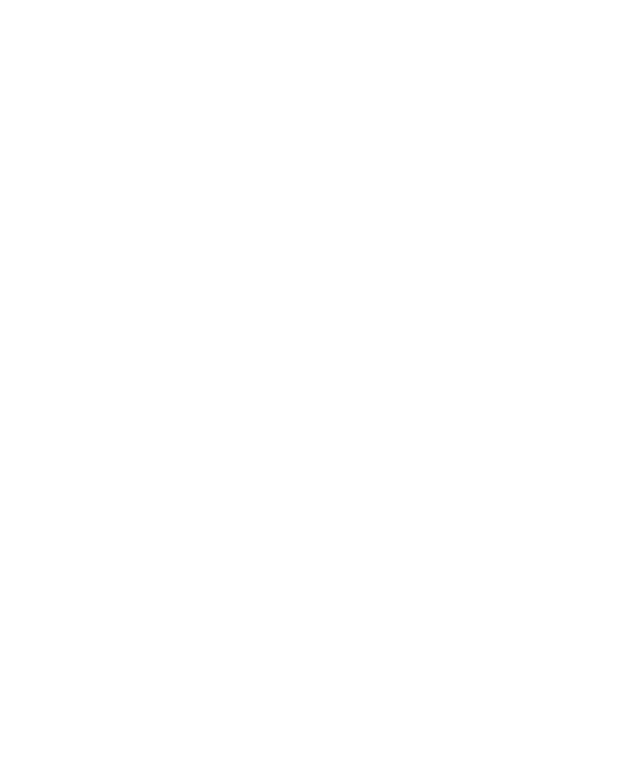
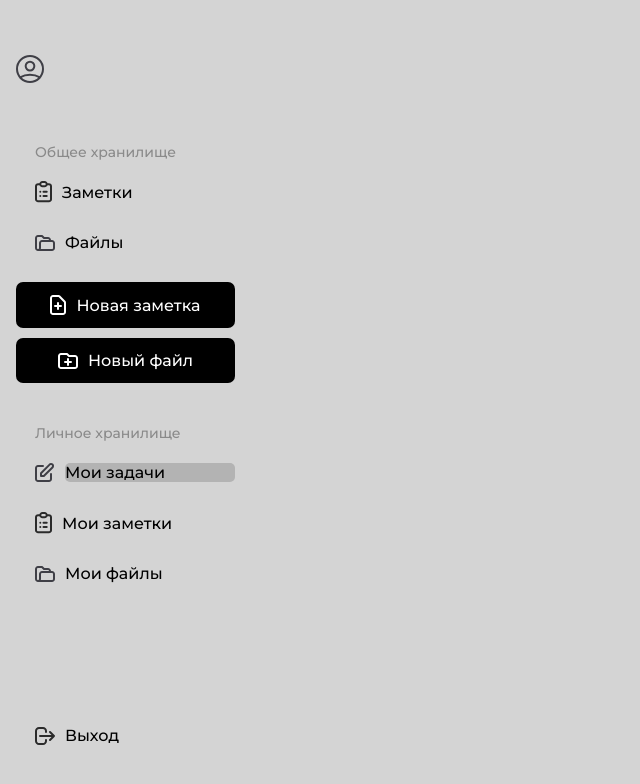
Before and after one commit to hil1ch/vite-react-ts-project, a React (Vite) app: page /myTodos in a window 1280 px wide. Before the commit this address had no page. Shown: the top 784 px of the page, without its empty margins (0-640 px from the left). Built offline with nearby package versions, Linux system fonts and the light colour scheme.

Commit message:
Обновил Sidebar

```diff
--- a/src/App/App.tsx
+++ b/src/App/App.tsx
@@ -8,6 +8,7 @@
 import MyNotesPage from "../Pages/MyNotesPage/MyNotesPage";
 import OpenNotesPage from "../Pages/OpenNotesPage/OpenNotesPage";
 import RegistrationPage from "../Pages/RegistrationPage/RegistrationPage";
+import MyTodosPage from '../Pages/MyTodosPage/MyTodosPage';
 
 function App() {
   return (
@@ -19,6 +20,7 @@
           <Route path="registration" element={<RegistrationPage />} />
           <Route path="openNotes" element={<OpenNotesPage />} />
           <Route path="openFiles" element={<OpenFilesPage />} />
+          <Route path="myTodos" element={<MyTodosPage />} />
           <Route path="myNotes" element={<MyNotesPage />} />
           <Route path="myFiles" element={<MyFilesPage />} />
         </Routes>
--- a/src/Pages/Login/Login.tsx
+++ b/src/Pages/Login/Login.tsx
@@ -57,7 +57,7 @@
         localStorage.setItem('userId', userId);
         console.log(userId);
       }
-      navigate('/myNotes');
+      navigate('/myTodos');
     },
   });
 
--- /dev/null
+++ b/src/Pages/MyTodosPage/MyTodosPage.css
@@ -0,0 +1,28 @@
+html {
+   box-sizing: border-box;
+}
+
+*,
+*::before,
+*::after {
+   box-sizing: inherit;
+}
+
+body {
+   margin: 0;
+   padding: 0;
+   font-family: 'Montserrat', sans-serif;
+   font-size: 16px;
+   font-weight: 400;
+   color: #000;
+}
+
+a {
+   text-decoration: none;
+   color: #000;
+}
+
+.my__todos-page {
+   display: flex;
+   background-color: #d4d4d4;
+}
--- /dev/null
+++ b/src/Pages/MyTodosPage/MyTodosPage.tsx
@@ -0,0 +1,13 @@
+import Sidebar from "../../Widgets/Sidebar/Sidebar";
+import './MyTodosPage.css'
+
+function MyTodosPage() {
+   return (
+      <div className='my__todos-page'>
+         <Sidebar />
+
+      </div>
+   )
+}
+
+export default MyTodosPage;
--- a/src/Pages/RegistrationPage/RegistrationPage.tsx
+++ b/src/Pages/RegistrationPage/RegistrationPage.tsx
@@ -58,7 +58,7 @@
 
         localStorage.setItem('userId', userId);
       }
-      navigate('/myNotes');
+      navigate('/myTodos');
     },
   });
 
--- /dev/null
+++ b/src/Widgets/Sidebar/SidebarNav/MyTodosLink.css
@@ -0,0 +1,10 @@
+.sidebar__item {
+   display: flex;
+   align-items: center;
+   font-weight: 500;
+   cursor: pointer;
+}
+
+.sidebar__img {
+   margin-right: 10px;
+}
--- /dev/null
+++ b/src/Widgets/Sidebar/SidebarNav/MyTodosLink.tsx
@@ -0,0 +1,13 @@
+import { NavLink } from "react-router-dom"
+import './MyTodosLink.css'
+
+function MyTodosLink() {
+   return (
+      <div className="sidebar__item">
+         <img src="src\images\myTodos.svg" alt="" className="sidebar__img"></img>
+         <NavLink className="sidebar__item-link" to="/myTodos">Мои задачи</NavLink>
+      </div>
+   )
+}
+
+export default MyTodosLink;
--- a/src/Widgets/Sidebar/SidebarNav/SidebarNav.tsx
+++ b/src/Widgets/Sidebar/SidebarNav/SidebarNav.tsx
@@ -7,6 +7,7 @@
 import MyFiles from './MyFilesLink';
 import Note from '../../Note/Note';
 import CreateFile from '../../CreateFile/CreateFile';
+import MyTodosLink from './MyTodosLink';
 import './SidebarNav.css';
 
 function SidebarNav() {
@@ -21,6 +22,7 @@
          <NewNoteButton onClick={() => openModal('note')}/>
          <NewFileButton onClick={() => openModal('file')}/>
          <p className="sidebar__own">Личное хранилище</p>
+         <MyTodosLink />
          <MyNotes />
          <MyFiles />
          {isOpenModal === 'note' && <Note closeModal={closeModal} />}
```
Also changed, not shown: src/images/myTodos.svg (added).
